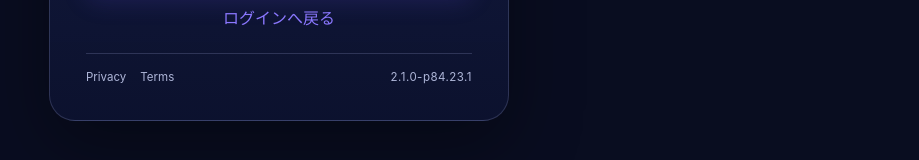
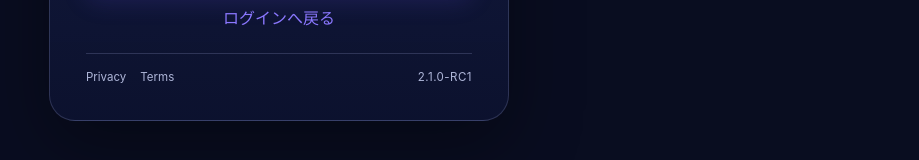
Before and after one commit to Akisuke-1234567890/d-route, a React (Vite) app: page /start in a window 1280 px wide. Shown: the part 559-719 px from the top of the page, without its empty margins (361-1280 px from the left). Built offline with nearby package versions, Linux system fonts and the light colour scheme; no server answers.

Commit message:
Freeze D Route 2.1.0-RC1 release candidate

```diff
--- a/package.json
+++ b/package.json
@@ -1,7 +1,7 @@
 {
   "name": "d-route",
   "private": true,
-  "version": "2.1.0-p84.23.1",
+  "version": "2.1.0-RC1",
   "type": "module",
   "scripts": {
     "dev": "vite",
--- a/src/app/version.ts
+++ b/src/app/version.ts
@@ -1 +1 @@
-export const APP_VERSION = '2.1.0-p84.23.1';
+export const APP_VERSION = '2.1.0-RC1';
```
Also changed, not shown: public/deploy-version.txt, 2 other files (tests, documents, lock files or other folders).
